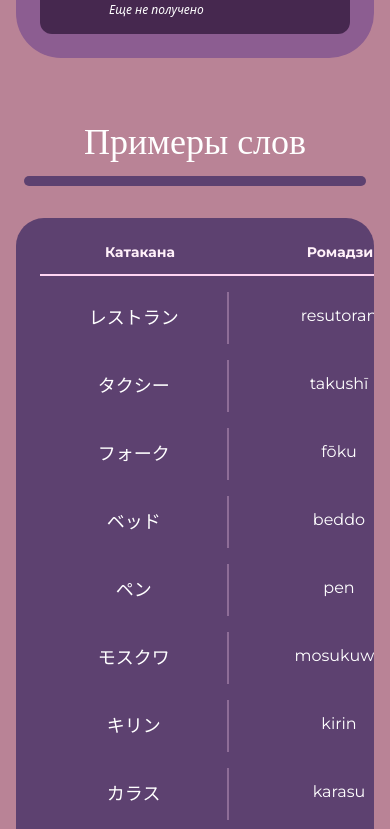
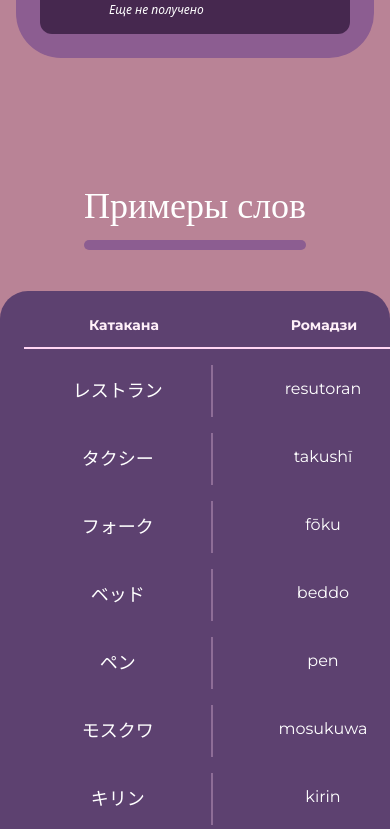
Before and after one commit to makesomelayouts/hirakata, a React (Vite) app: page /katakana in a window 390 px wide. Shown: the part 6015-6844 px from the top of the page. Built offline with nearby package versions, Linux system fonts and the light colour scheme; a web font is replaced by a local one.

Commit message:
Fix examples

```diff
--- a/src/pages/Katakana.jsx
+++ b/src/pages/Katakana.jsx
@@ -299,16 +299,16 @@ function Katakana() {
         initial="hidden"
         animate={mobileSectionInView ? "visible" : "hidden"}
         variants={containerVariants}
-        className="flex flex-col items-center justify-center gap-8 lg:gap-[41px] px-4 lg:px-0 max-w-[1200px] mx-auto pb-16 lg:py-16 lg:hidden"
+        className="flex flex-col items-center justify-center gap-[41px] max-w-[1200px] mx-auto py-16 lg:hidden"
       >
         <motion.div
           variants={itemVariants}
-          className="flex flex-col items-center justify-center w-full px-2"
+          className="flex flex-col items-center justify-center md:px-8"
         >
           <h1 className="text-center font-header text-4xl md:text-5xl">
             Примеры слов
           </h1>
-          <div className="mt-3.5 bg-[#5D4170] h-2.5 w-full rounded-full"></div>
+          <div className="mt-3.5 bg-[#8C5D91] h-2.5 w-full rounded-full" />
         </motion.div>
 
         <motion.div
@@ -368,11 +368,11 @@ function Katakana() {
         initial="hidden"
         animate={desktopSectionInView ? "visible" : "hidden"}
         variants={containerVariants}
-        className="hidden lg:flex flex-col items-center justify-center gap-[41px] max-w-[1200px] mx-auto py-16"
+        className="flex-col items-center justify-center gap-[41px] max-w-[1200px] mx-auto py-16 hidden lg:flex"
       >
         <motion.div
           variants={itemVariants}
-          className="flex flex-col items-center justify-center w-full"
+          className="flex flex-col items-center justify-center md:px-8"
         >
           <h1 className="text-center font-header text-4xl md:text-5xl">
             Примеры слов
```
